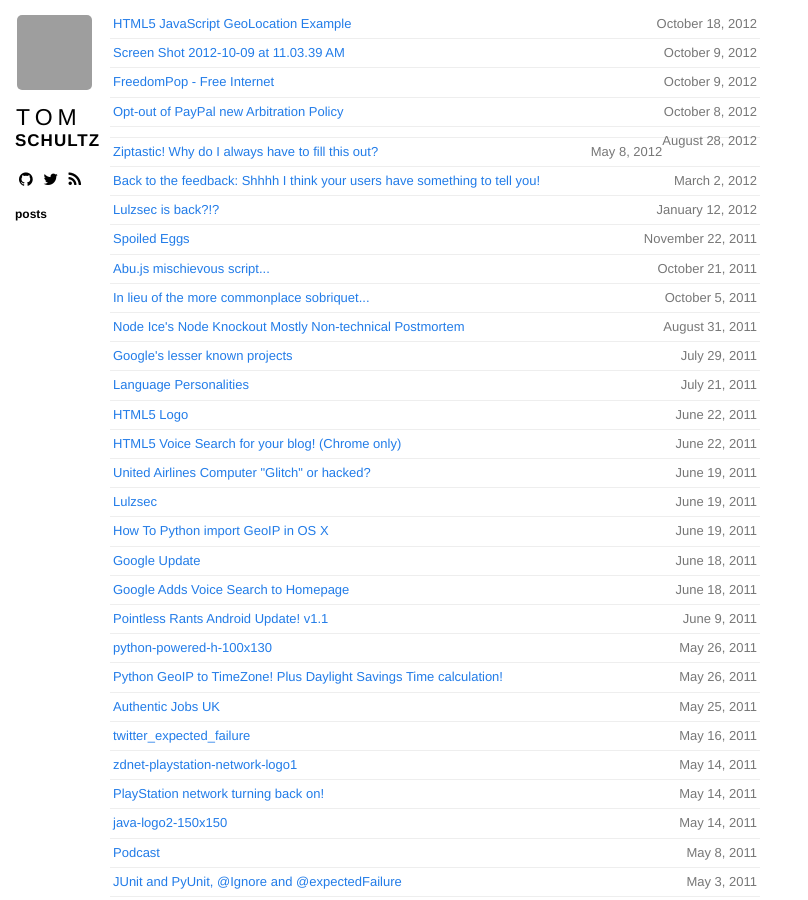
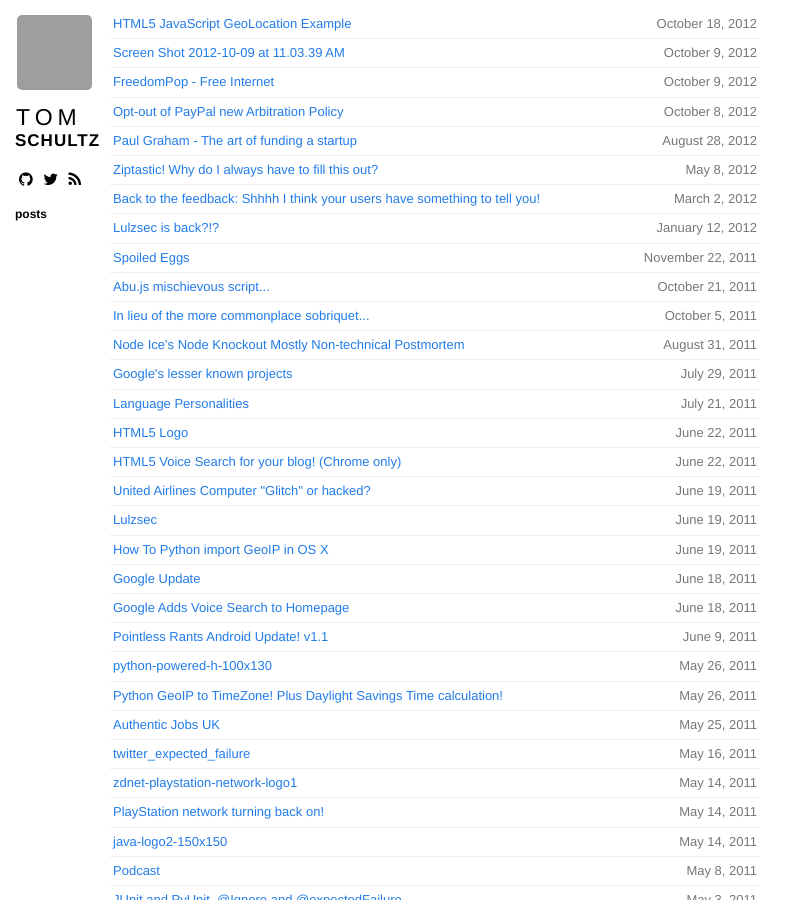
Before and after one commit to daspecster/pointlessrants, a Jekyll site: the page built from index.html, in a window 1280 px wide and 900 px high. Shown: the whole window, without its empty margins (0-808 px from the left). Built offline with Jekyll 4.4.1, drawn with Linux system fonts in a browser that asks for light colours; nearby versions of some CDN libraries; Markdown is read by kramdown in place of the engine named in the settings; comment, search, counter and statistics services are not loaded; grey boxes are pictures that could not be loaded.

Commit message:
Update 2012-08-28-free-paul-graham-the-art-of-funding-a-startup.md

```diff
--- a/_posts/2012-08-28-free-paul-graham-the-art-of-funding-a-startup.md
+++ b/_posts/2012-08-28-free-paul-graham-the-art-of-funding-a-startup.md
@@ -1,6 +1,6 @@
 ---
 layout: post
-title: ' '
+title: 'Paul Graham - The art of funding a startup'
 tags:
   - essays
   - free
```
